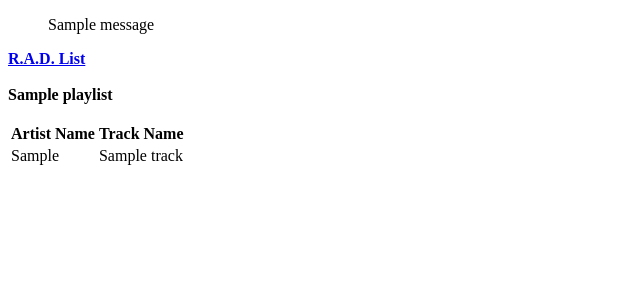
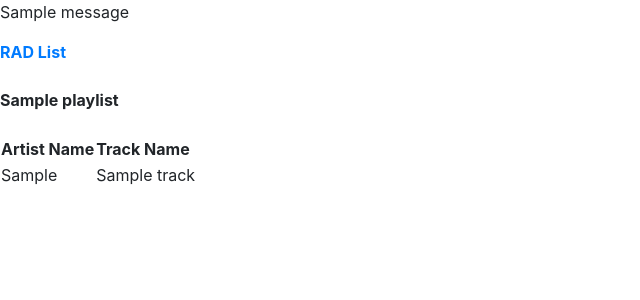
Before and after one commit to al-codes/RADList, a Flask app: page /playlists/1 in a window 1280 px wide. Shown: the top 300 px of the page, without its empty margins (0-640 px from the left). Run offline with Flask 2, Linux system fonts and the light colour scheme; tables that the repository leaves empty hold one stand-in row (values such as "Sample post"); one stand-in notice (Sample message) is shown; some libraries are stand-ins or nearby versions.

Commit message:
Cleaned up code

```diff
--- a/templates/base.html
+++ b/templates/base.html
@@ -1,35 +1,32 @@
 <!DOCTYPE html>
-<html lang="en">
+<html>
 <head>
-    <meta charset="UTF-8">
-    <meta http-equiv="X-UA-Compatible" content="IE=edge">
-    <meta name="viewport" content="width=device-width, initial-scale=1.0">
-    <!-- Jquery -->
-    <script src="https://code.jquery.com/jquery-3.6.0.js" integrity="sha256-H+K7U5CnXl1h5ywQfKtSj8PCmoN9aaq30gDh27Xc0jk=" crossorigin="anonymous"></script>
-    <!-- CSS -->
-    <link rel="stylesheet" href="/static/stylesheet.css">
+  <title>R.A.D. List</title>
 
+<link rel="stylesheet" href="https://stackpath.bootstrapcdn.com/bootstrap/4.3.1/css/bootstrap.min.css"
+        integrity="sha384-ggOyR0iXCbMQv3Xipma34MD+dH/1fQ784/j6cY/iJTQUOhcWr7x9JvoRxT2MZw1T"
+        crossorigin="anonymous"/>
+<link href="https://fonts.googleapis.com/css2?family=Major+Mono+Display&family=Montserrat&display=swap"
+        rel="stylesheet">
 
-    <title>R.A.D. List</title>
-    <!doctype html>
-<title>My Application</title>
-{% with messages = get_flashed_messages() %}
-  {% if messages %}
-    <ul class=flashes>
-    {% for message in messages %}
-      {{ message }}
-    {% endfor %}
-    </ul>
-  {% endif %}
-{% endwith %}
+   <!-- CSS -->
+   <link rel="stylesheet" href="/static/css/stylesheet.css">
+   <!-- Jquery -->
+   <script src="https://code.jquery.com/jquery-3.6.0.js" integrity="sha256-H+K7U5CnXl1h5ywQfKtSj8PCmoN9aaq30gDh27Xc0jk=" crossorigin="anonymous"></script>
+
+   <title>RAD List</title>
 </head>
 
 <body>
-  <a href="http://localhost:5000/"><strong>  R.A.D. List  </strong></a><br><br>
+  {% for msg in get_flashed_messages() %}
+      <p class="flash-msg">
+        {{ msg }}
+      </p>
+    {% endfor %}
+  <a href="http://localhost:5000/search"><strong>  RAD List  </strong></a><br><br>
 
 
     {% block body %}
-      BODY OF PAGE GOES HERE VIA INHERITANCE
     {% endblock %}
 </body>
 </html>
```
